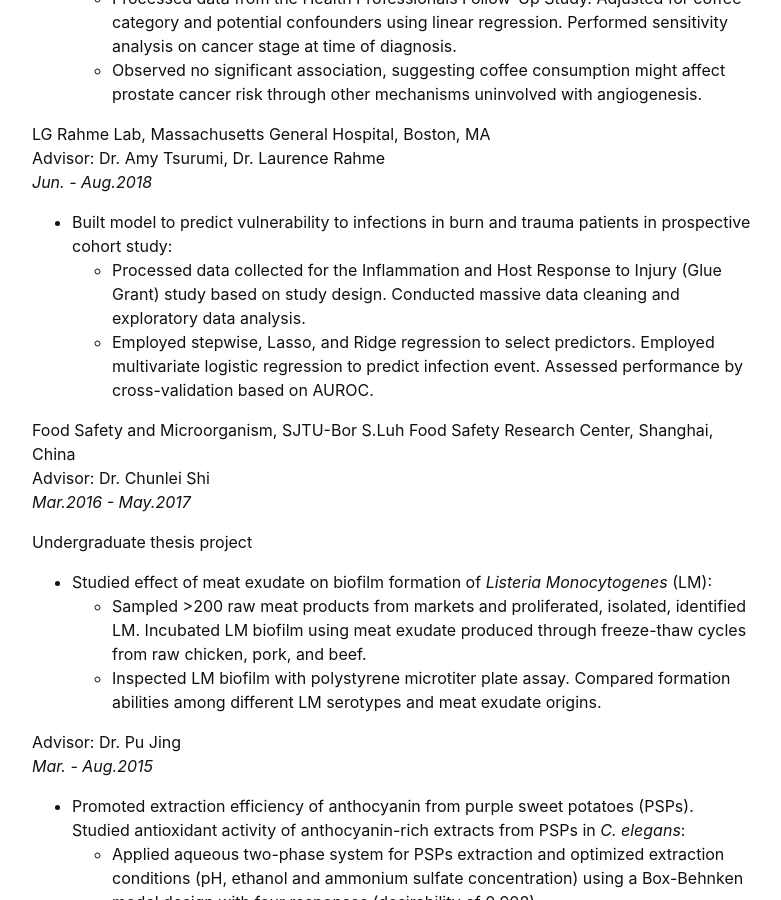
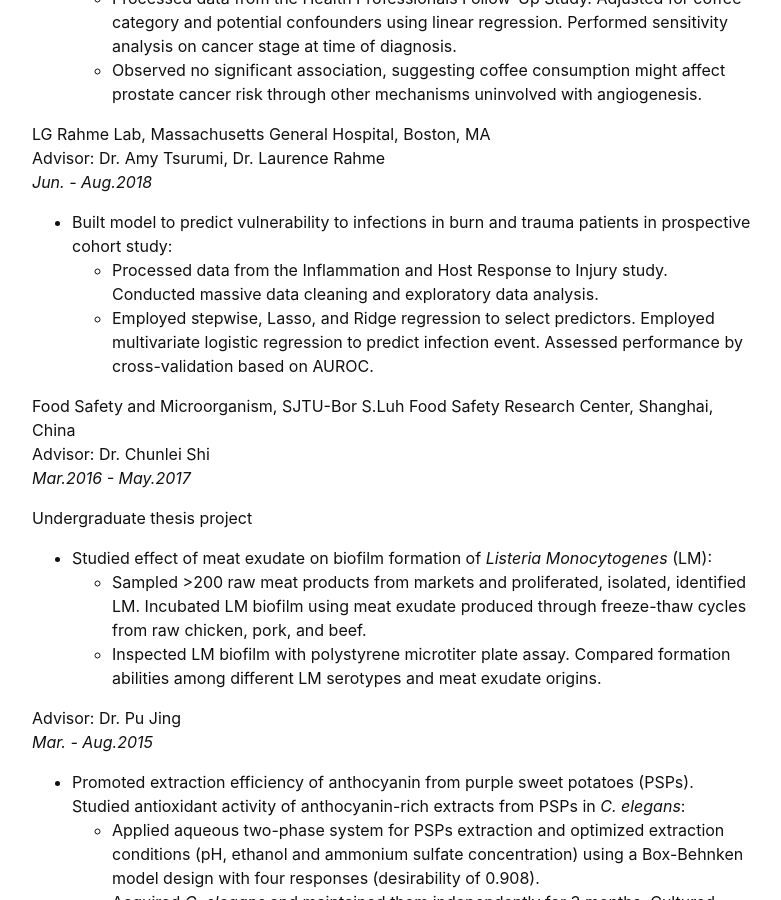
Before and after one commit to junkun-ren/PersonalWebsite, a Jekyll site: the page built from content/1-other_experience.md, in a window 1280 px wide and 900 px high, scrolled down 1098 px. Shown: the whole window, without its empty margins (248-1029 px from the left). Built offline with Jekyll 4.4.1, drawn with Linux system fonts in a browser that asks for light colours.

Commit message:
Update 1-other_experience.md

```diff
--- a/content/1-other_experience.md
+++ b/content/1-other_experience.md
@@ -51,7 +51,7 @@ Advisor: Dr. Amy Tsurumi, Dr. Laurence Rahme <br/>
 *Jun. - Aug.2018*<br/>
 
 - Built model to predict vulnerability to infections in burn and trauma patients in prospective cohort study:
-	- Processed data collected for the Inflammation and Host Response to Injury (Glue Grant) study based on study design. Conducted massive data cleaning and exploratory data analysis.
+	- Processed data from the Inflammation and Host Response to Injury study. Conducted massive data cleaning and exploratory data analysis.
 	- Employed stepwise, Lasso, and Ridge regression to select predictors. Employed multivariate logistic regression to predict infection event. Assessed performance by cross-validation based on AUROC.
 
 
```
